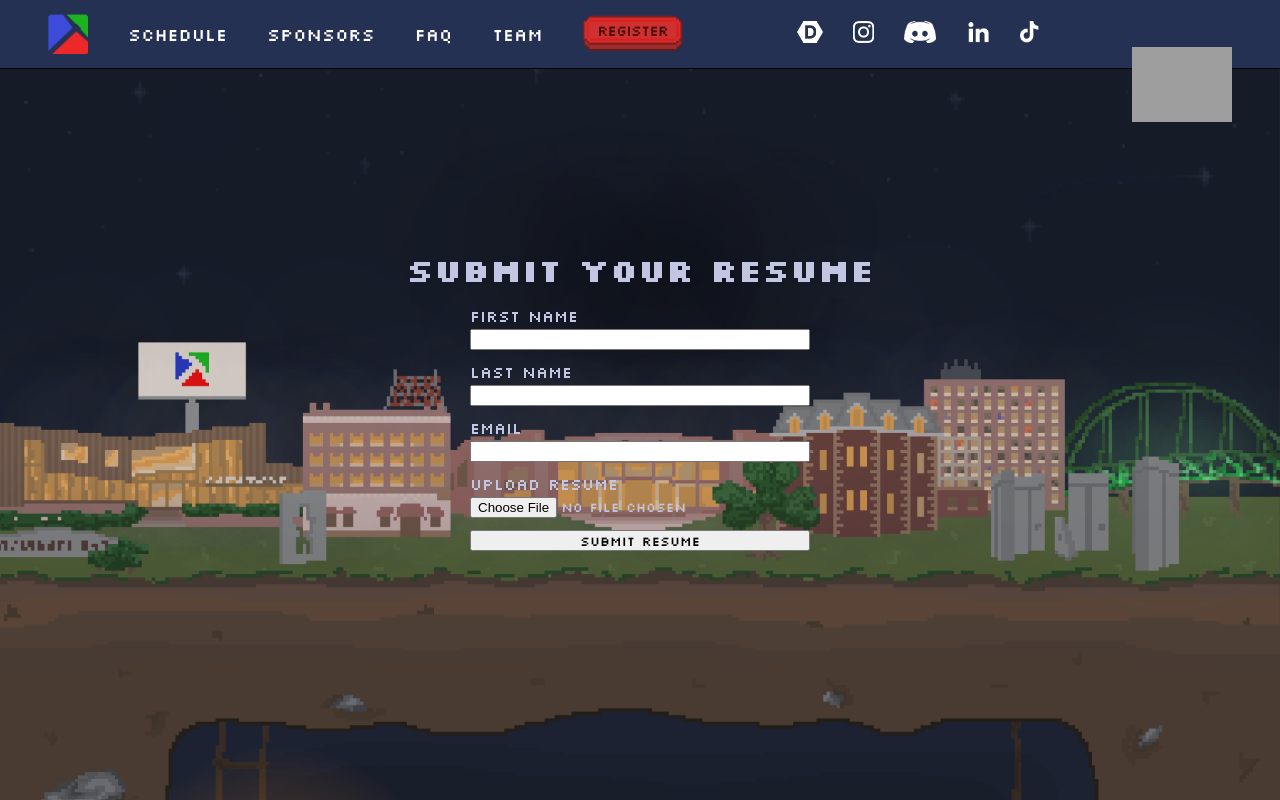
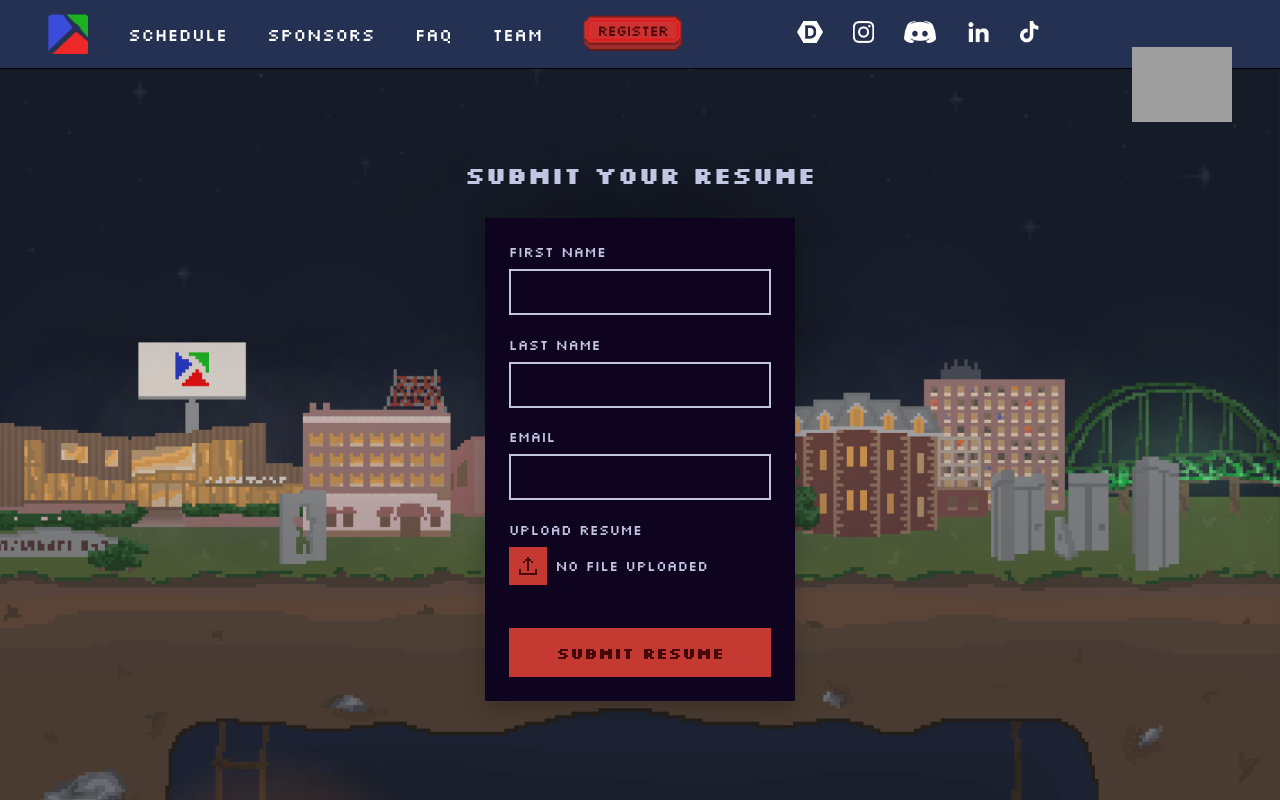
Before and after one commit to Malizma333/pickhacks-2025-deploy, a Next.js app: page /resume in a window 1280 px wide. Built offline with nearby package versions, Linux system fonts and the light colour scheme; grey boxes are pictures that could not be loaded.

Commit message:
Redo resume form

```diff
--- a/src/pages/resume.tsx
+++ b/src/pages/resume.tsx
@@ -8,10 +8,14 @@ const ResumeSubmission = () => {
 	const [email, setEmail] = useState('');
 	const [loading, setLoading] = useState(false);
 	const [message, setMessage] = useState('');
+	const [fileStatus, setFileStatus] = useState('NO FILE UPLOADED');
 
 	const handleFileChange = (event: React.ChangeEvent<HTMLInputElement>) => {
 		if (event.target.files) {
 			setResume(event.target.files[0]);
+			setFileStatus("FILE UPLOADED")
+		} else {
+			setFileStatus("NO FILE UPLOADED")
 		}
 	};
 
@@ -55,21 +59,29 @@ const ResumeSubmission = () => {
 			<form onSubmit={handleSubmit} className={styles.form}>
 				<div>
 					<label htmlFor='firstName'>First Name</label>
-					<input type='text' id='firstName' value={firstName} onChange={(e) => setFirstName(e.target.value)} required />
+					<input className={styles.input} type='text' id='firstName' value={firstName} onChange={(e) => setFirstName(e.target.value)} required />
 				</div>
 				<div>
 					<label htmlFor='lastName'>Last Name</label>
-					<input type='text' id='lastName' value={lastName} onChange={(e) => setLastName(e.target.value)} required />
+					<input className={styles.input} type='text' id='lastName' value={lastName} onChange={(e) => setLastName(e.target.value)} required />
 				</div>
 				<div>
 					<label htmlFor='email'>Email</label>
-					<input type='email' id='email' value={email} onChange={(e) => setEmail(e.target.value)} required />
+					<input className={styles.input} type='email' id='email' value={email} onChange={(e) => setEmail(e.target.value)} required />
 				</div>
 				<div>
-					<label htmlFor='resume'>Upload Resume</label>
-					<input type='file' accept='.pdf,.doc,.docx' onChange={handleFileChange} required style={{color: '#C3C6E2'}}/>
+					<label htmlFor="resume">Upload Resume</label>
+					<div className={styles.uploadFile}>
+						<label className={styles.customFileLabel}>
+							<svg className={styles.customFileLabelIcon} fill="none" xmlns="http://www.w3.org/2000/svg" width="26" height="26" viewBox="0 0 24 24">
+								<path d="M11 5V3h2v2h2v2h2v2h-2V7h-2v10h-2V7H9v2H7V7h2V5h2zM3 15v6h18v-6h-2v4H5v-4H3z" fill="currentColor" />
+							</svg>
+							<input className={styles.hiddenFileInput} type="file" accept=".pdf,.doc,.docx" onChange={handleFileChange} required />
+						</label>
+						{fileStatus && <label id="file-status">{fileStatus}</label>}
+					</div>
 				</div>
-				<button type='submit' disabled={loading}>
+				<button className={styles.submit} type='submit' disabled={loading}>
 					{loading ? 'Submitting...' : 'Submit Resume'}
 				</button>
 			</form>
--- a/src/styles/Resume.module.css
+++ b/src/styles/Resume.module.css
@@ -1,28 +1,106 @@
 .container {
     display: flex;
     flex-direction: column;
-    gap: 1em;
     justify-content: center;
     align-items: center;
     height: 100vh;
+    gap: 1em;
 }
 
 .title {
     color: #C3C6E2;
+    font-size: 1.5rem;
+    font-weight: 600;
+    margin-bottom: 0.5em;
+    margin-top: 2.5em;
 }
 
 .form {
     display: flex;
     flex-direction: column;
-    gap: .75em;
+    gap: 1.2em;
+    background-color: #0f0420;
+    padding: 1.5em;
+    box-shadow: 0px 8px 20px rgba(0, 0, 0, 0.2);
 }
 
 .form label {
     color: #C3C6E2;
+    font-size: 0.9rem;
+    font-weight: 500;
 }
 
 .form div {
     display: flex;
     flex-direction: column;
-    gap: .2em;
+    gap: 0.5em;
 }
+
+.input {
+    all: unset;
+    padding: 0.7em;
+    border: 2px solid #C3C6E2;
+    background-color: transparent;
+    color: #ffffff;
+    font-size: 1rem;
+    transition: all 0.05s;
+}
+
+.input:focus {
+    border-color: #df762f;
+}
+
+.form .uploadFile {
+    display: flex;
+    flex-direction: row;
+    gap: 0.5em;
+    width: fit-content;
+    align-items: center;
+}
+
+.hiddenFileInput {
+    display: none;
+}
+
+.customFileLabel {
+    background-color: #c43a32;
+    padding: 0.5em;
+    text-align: center;
+    cursor: pointer;
+    font-weight: 600;
+    transition: all 0.05s;
+    width: fit-content;
+    height: fit-content;
+}
+
+.customFileLabel:hover {
+    background: #df762f;
+}
+
+.customFileLabelIcon {
+    color: #470707;
+    vertical-align: middle;
+    width: 24px;
+    height: 24px;
+}
+
+.submit {
+    margin-top: 1.5em;
+    padding: 0.9em;
+    border: none;
+    background-color: #c43a32;
+    color: #470707;
+    font-size: 1rem;
+    font-weight: 600;
+    cursor: pointer;
+    transition: all 0.05s;
+}
+
+.submit:hover {
+    background: #df762f;
+}
+
+.submit:disabled {
+    background: #df762f;
+    cursor: not-allowed;
+}
```
Also changed, not shown: 1 other file (tests, documents, lock files or other folders).
